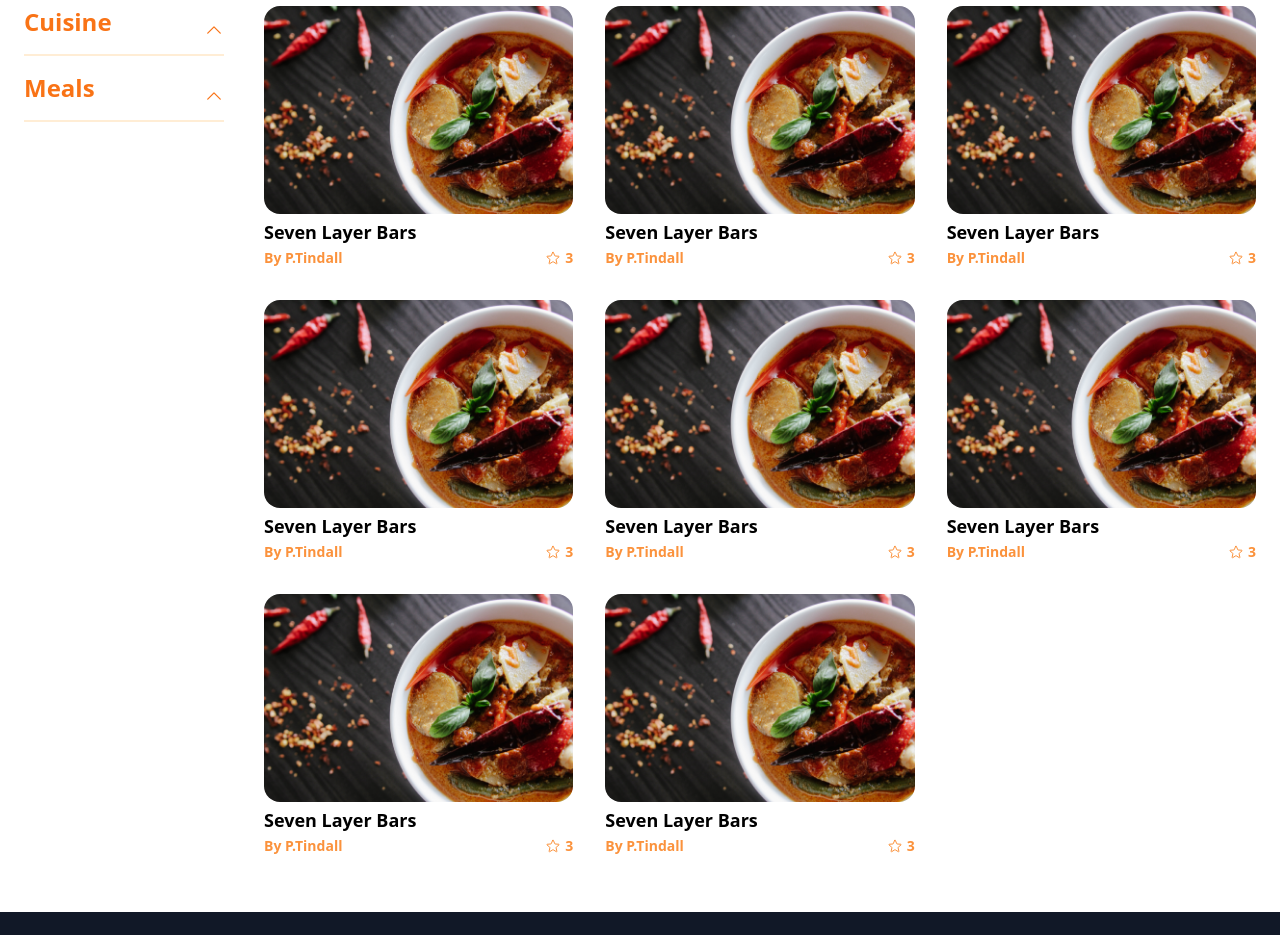
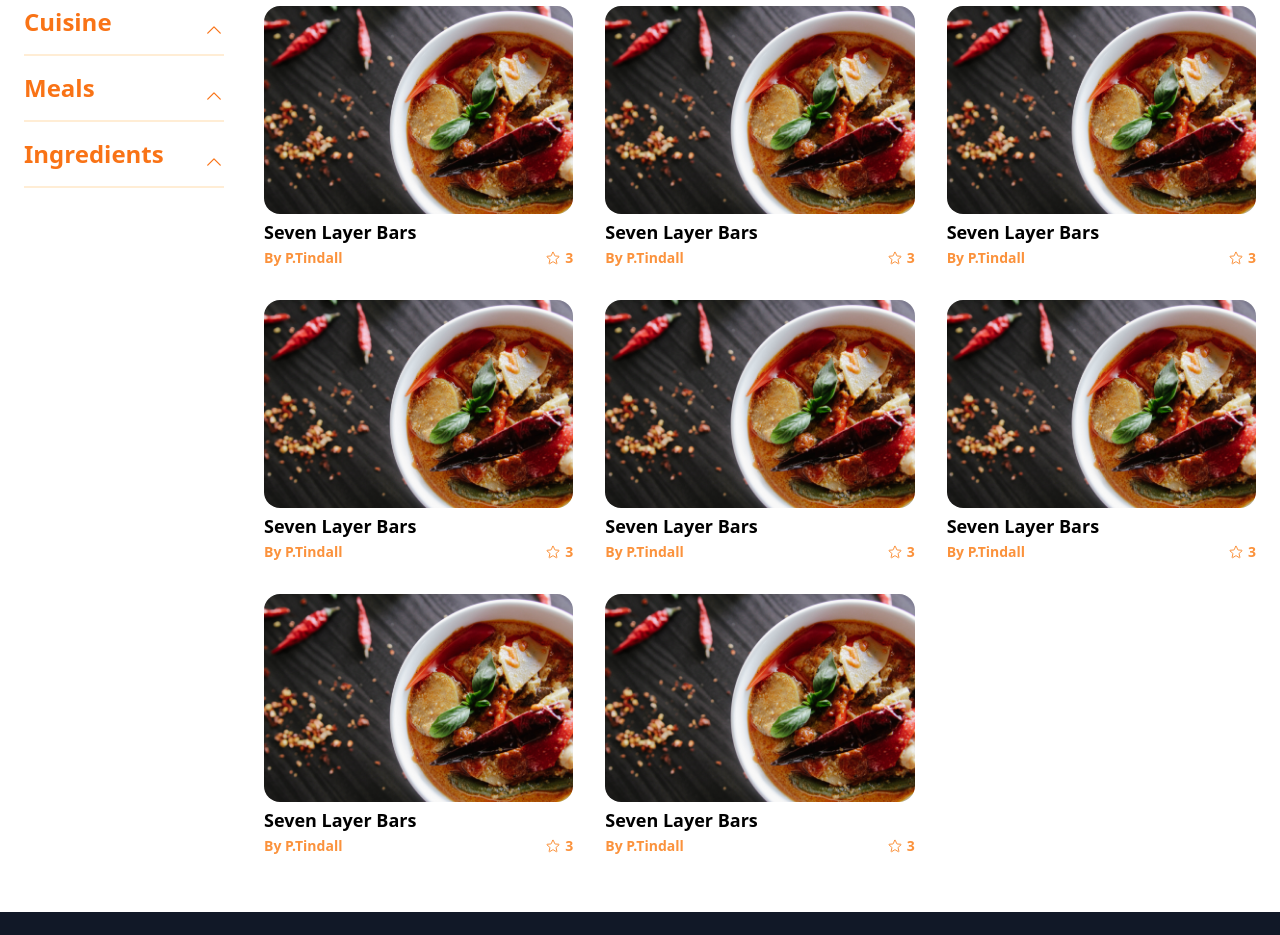
Before and after one commit to Jon-Felipe/Tasty-React, a React (Vite) app: page / in a window 1280 px wide. Shown: the part 820-1755 px from the top of the page. Built offline with nearby package versions, Linux system fonts and the light colour scheme.

Commit message:
added ingredient accordion filter

```diff
--- a/src/pages/Home.tsx
+++ b/src/pages/Home.tsx
@@ -2,6 +2,7 @@ import React from 'react';
 import heroImg from '../assets/hero-img.jpg';
 import {
   cuisineFilters,
+  ingredientsFilters,
   mealsFilters,
   recipeCategories,
   recipes,
@@ -61,6 +62,7 @@ const Home = (props: Props) => {
           <section>
             <Accordion headerText='Cuisine' options={cuisineFilters} />
             <Accordion headerText='Meals' options={mealsFilters} />
+            <Accordion headerText='Ingredients' options={ingredientsFilters} />
           </section>
           <RecipeList recipes={recipes} />
         </article>
```
